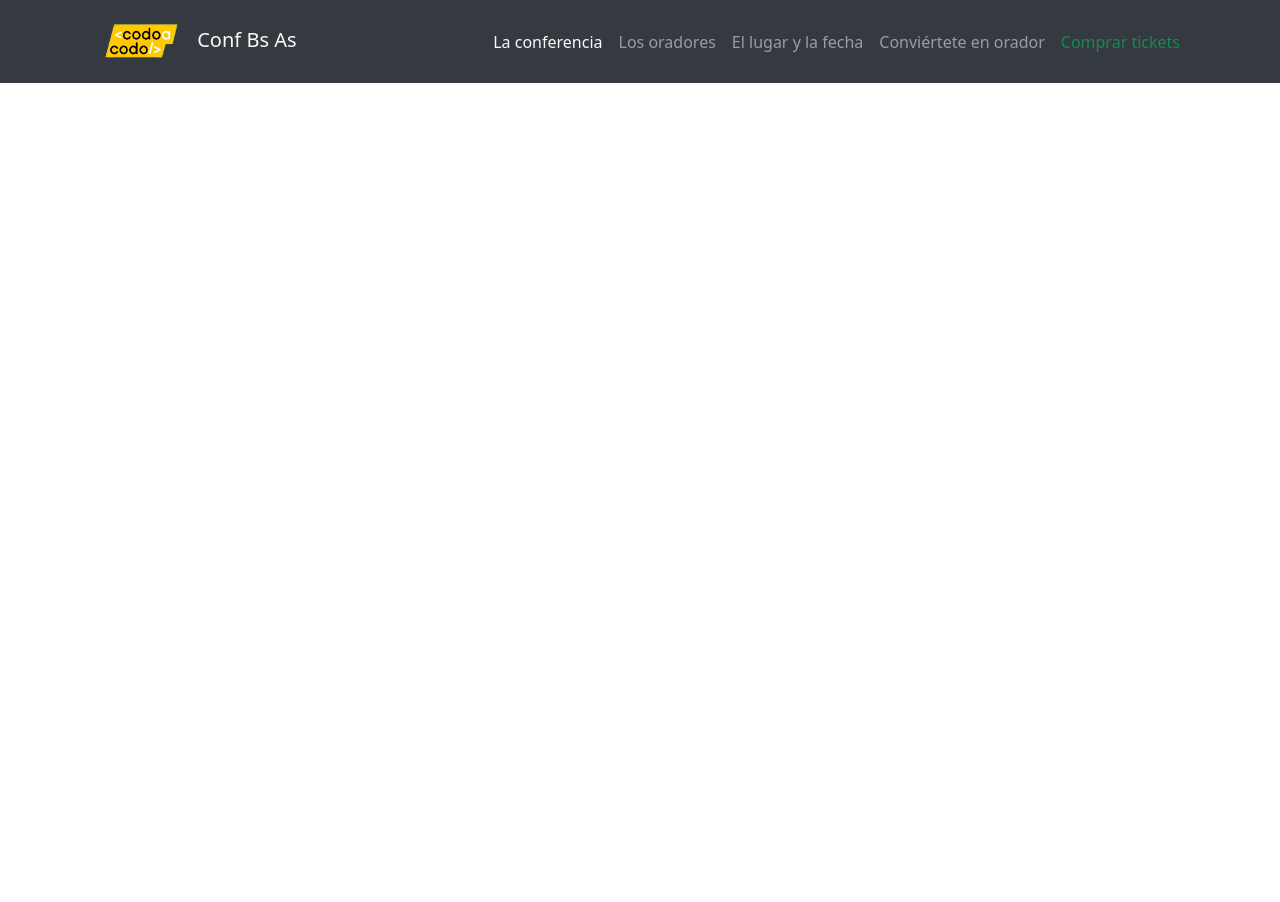
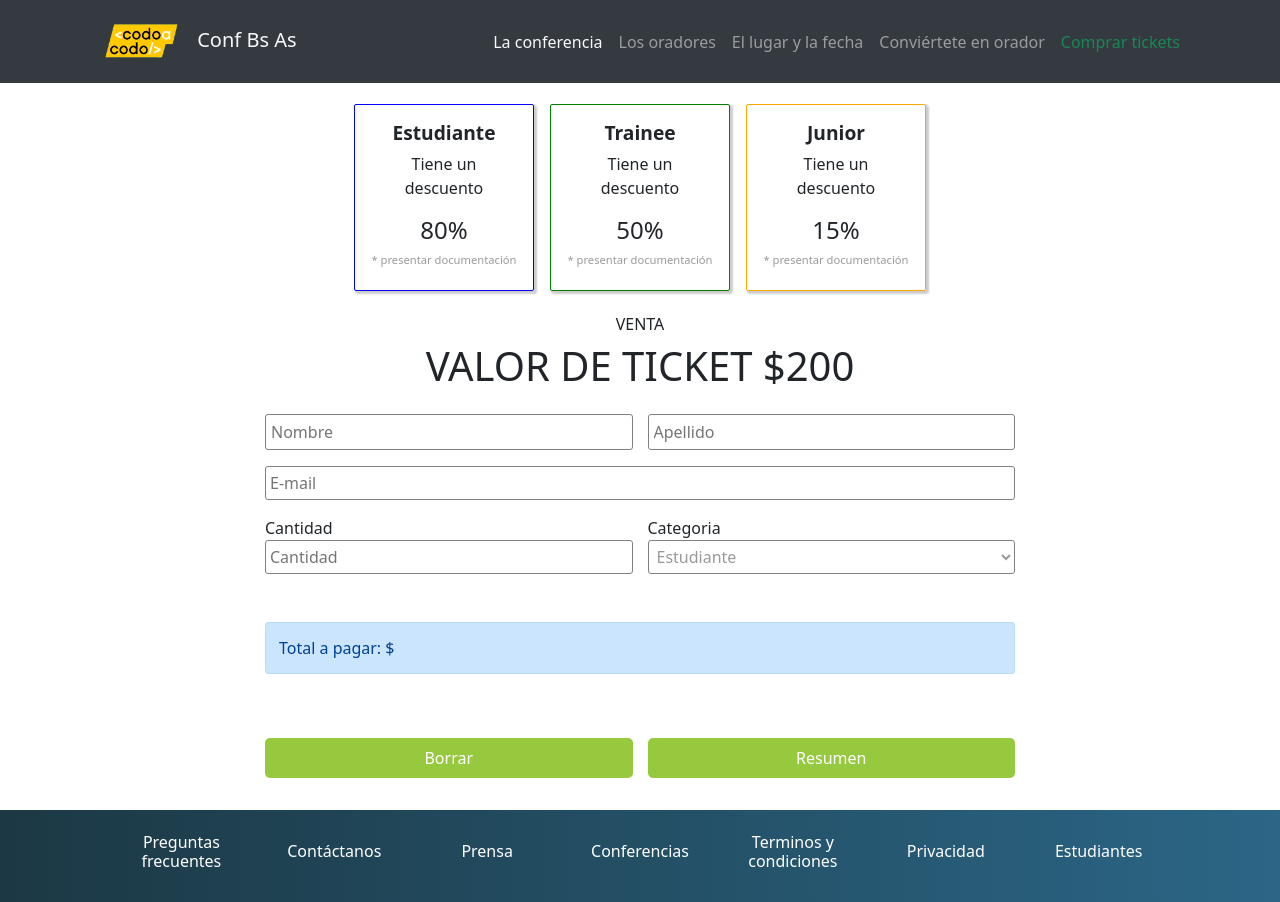
Before and after one commit to smr08/T.P.IntegradorFront, a plain HTML site: page TPIntegradorJavaScript/ticketPage.html in a window 1280 px wide. Before the commit the page ends 800 px from the top, so only its background shows below. Drawn offline with Linux system fonts and the light colour scheme; files whose address does not match are found by name.

Commit message:
Maquetacion en HTML e incorporacion de Estilos en CSS en pagina de compra de tickets

```diff
--- a/TPIntegradorJavaScript/css/style.css
+++ b/TPIntegradorJavaScript/css/style.css
@@ -16,69 +16,152 @@
     margin-right: 80px;
 }
 
-.imgBanner {
-    background: linear-gradient(rgba(7, 7, 7, 0.5), rgba(7, 7, 7, 0.5)),
-                url(../assets/img/ba1.jpg)
-                center center
-                fixed;
-    background-size: cover;
-    height: 85vh;
+/*Ticket*/
+.tickets .container-tickets {
+    width: 90%;
+    max-width: 750px;
+    margin: 0 auto;
+    margin-top: 6rem;
   }
 
-.texto{
-    margin-right: 8%;
+  .tickets-category {
+    display: flex;
+    justify-content: center;
+    flex-wrap: wrap;
+    margin: 1rem;
   }
 
-.boton {
-    background-color: rgb(39,156,67);
+  .tickets-category .estudiante,
+  .trainee,
+  .junior {
+    width: 25%;
+    min-width: 180px;
+    text-align: center;
+    padding: 1rem;
+    margin: 0.5rem 0.5rem;
+    box-shadow: 2px 2px 2px 1px rgba(0, 0, 0, 0.2);
+    cursor: pointer;
   }
 
-h6 {
-    font-size: 10px;
-}
-.oradores {
-    margin-right: 7%;
-    margin-left: 7%;
+  .tickets-category .estudiante:hover,
+  .trainee:hover,
+  .junior:hover {
+    transform: scale(0.97);
   }
 
-.card {
-    font-size: 10px;
+  .tickets-category h2 {
+    font-size: 1.5rem;
+
   }
 
-.btn-warning {
-    padding: 1px 3px 1px 3px;
-    font-size: 10px;
+  .tickets-category h3 {
+    font-size: 1.2rem;
+    font-weight: 600;
   }
 
-.btn-info {
-    padding: 1px 3px 1px 3px;
-    font-size: 10px;
-    color: white;
-    background-color: rgb(23,162,183);
+  .tickets-category h5 {
+    font-size: 1rem;
+    color: rgb(135, 135, 135);
   }
 
-.botonAda{
-    padding: 1px 3px 1px 3px;
-    font-size: 10px;
+  .tickets-category h6 {
+    font-size: 0.7rem;
+    color: rgb(155, 154, 154);
   }
 
-.lugar {
-    background-color:rgb(53, 58, 64);
-    font-size: 10px;
-    padding: 10px;
+  .tickets-category .estudiante {
+    border-radius: 2px;
+    border: 1.5px solid blue;
   }
 
-.pConviertete {
-    font-size: 12px;
+
+  .tickets-category .trainee {
+    border-radius: 2px;
+    border: 1.5px solid green;
   }
 
-.formulario {
-    margin-left: 25%;
-    margin-right: 25%;
+  .tickets-category .junior {
+    border-radius: 2px;
+    border: 1.5px solid orange;
   }
 
-.btnFormulario{
-    background-color: rgb(150, 201, 62);
+
+  .container-tickets .tickets-text {
+    text-align: center;
+  }
+
+  .tickets-form {
+    display: flex;
+    justify-content: space-between;
+    flex-wrap: wrap;
+  }
+
+  .tickets-form .ticketsFirstName,
+  .ticketsLastName {
+    width: 49%;
+    margin: 1rem 0;
+    border-radius: 3px;
+    border: 1px solid grey;
+    padding: 5px;
+  }
+
+  .tickets-form .ticketsEmail {
+    width: 100%;
+    border-radius: 3px;
+    border: 1px solid grey;
+    padding: 4px;
+  }
+
+  .tickets-form .labelTicketsQuantity,
+  .labelTicketsCategory {
+    width: 49%;
+    margin: 1rem 0;
+  }
+
+  .tickets-form .ticketsQuantity,
+  .ticketsCategory {
+    width: 100%;
+    border-radius: 3px;
+    border: 1px solid grey;
+    padding: 4px;
+  }
+
+  .tickets-form .ticketsCategory {
+    background-color: transparent;
+    color: rgb(155, 154, 154);
+  }
+
+
+  .tickets-form .ticketsOutput {
+    width: 100%;
+    background-color: rgb(204, 229, 255);
+    border-radius: 3px;
+    border: 1px solid rgb(185, 219, 255);
+    padding: 13px;
+    color: rgb(0, 64, 149);
+    margin: 2rem 0;
+  }
+
+  .ticketsOutput .ticketsValue {
+    float: left;
+    }
+
+  .ticketsOutput .ticketsBuy {
+  float: right;
+  cursor: pointer;
+  }
+
+
+
+
+  .tickets-form .btnTickets {
+    width: 49%;
+    background-color: rgb(151, 201, 62);
+    color: white;
+    margin: 2rem 0;
+    padding: 0.5rem 1rem;
+    border-radius: 5px;
+    border: none;
   }
 
 .footer {
--- a/TPIntegradorJavaScript/ticketPage.html
+++ b/TPIntegradorJavaScript/ticketPage.html
@@ -47,7 +47,90 @@
               </div>
         </div>
     </nav>
+<!--Tickets-->
+<div id="tickets" class="tickets">
+  <div class="container-tickets">
+      <div class="tickets-category">
+          <div class="estudiante">
+              <h3>Estudiante</h3>
+              <p>Tiene un descuento</p>
+              <h2>80%</h2>
+              <h6>* presentar documentación</h6>
+          </div>
+          <div class="trainee">
+              <h3>Trainee</h3>
+              <p>Tiene un descuento</p>
+              <h2>50%</h2>
+              <h6>* presentar documentación</h6>
+          </div>
+          <div class="junior">
+              <h3>Junior</h3>
+              <p>Tiene un descuento</p>
+              <h2>15%</h2>
+              <h6>* presentar documentación</h6>
+          </div>
+      </div>
+      <div class="tickets-text">
+          <h6>VENTA</h6>
+          <h1>VALOR DE TICKET $200</h1>
+      </div>
 
+
+      <form class="ticketsForm" action="">
+          <div class="tickets-form">
+              <input type="text" class="ticketsFirstName" name="Nombre" placeholder="Nombre">
+              <input type="text" class="ticketsLastName" name="Apellido" placeholder="Apellido">
+              <input type="email" class="ticketsEmail" name="Email" placeholder="E-mail">
+              <div class="labelTicketsQuantity">
+                  <label for="Cantidad">Cantidad</label>
+                  <input id="ticketsQuantity" type="text" class="ticketsQuantity" name="Cantidad"
+                      placeholder="Cantidad">
+              </div>
+              <div class="labelTicketsCategory">
+                  <label for="Categoria">Categoria</label>
+                  <select name="Categoria" class="ticketsCategory">
+                      <option value="Estudiante">Estudiante</option>
+                      <option value="Trainee">Trainee</option>
+                      <option value="Junior">Junior</option>
+                  </select>
+              </div>
+              <!-- <output class="ticketsOutput"><span class="ticketsValue">Total a pagar: </span><span class="ticketsBuy"><i class="fa-solid fa-cart-shopping"></i> Comprar</span></output> -->
+              <output class="ticketsOutput"><span class="ticketsValue">Total a pagar: $ </span></output>
+              <button id="ticketsBorrar" type="reset" class="btnTickets" name="Borrar">Borrar</button>
+              <button id="ticketsResumen" class="btnTickets" name="Resumen">Resumen</button>
+          </div>
+      </form>
+
+  </div>
+</div>
+
+<!-- Footer -->
+<div class="container-fluid footer d-flex justify-content-evenly">
+  <div class="row d-flex align-items-center">
+    <div class="col itemsFooter">
+      <a href=""><h6>Preguntas frecuentes</h6></a>
+    </div>
+    <div class="col itemsFooter">
+      <a href=""><h6>Contáctanos</h6></a>
+    </div>
+    <div class="col itemsFooter">
+      <a href=""><h6>Prensa</h6></a>
+    </div>
+    <div class="col itemsFooter">
+      <a href=""><h6>Conferencias</h6></a>
+    </div>
+    <div class="col itemsFooter">
+      <a href=""><h6>Terminos y condiciones</h6></a>
+    </div>
+    <div class="col itemsFooter">
+      <a href=""><h6>Privacidad</h6></a>
+    </div>
+    <div class="col itemsFooter">
+      <a href=""><h6>Estudiantes</h6></a>
+    </div>
+
+  </div>
+</div>
 
 
 
```
Lines whose indentation alone changed are shown as unchanged.
